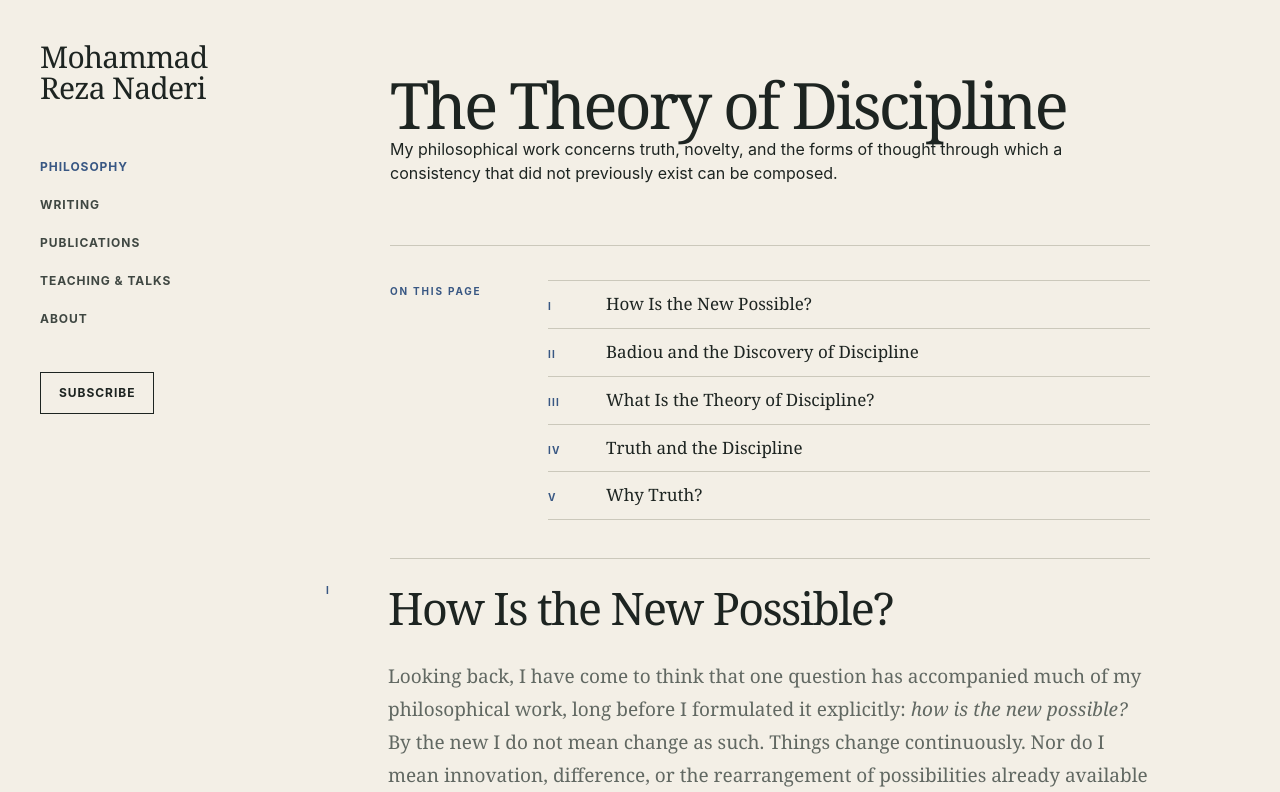
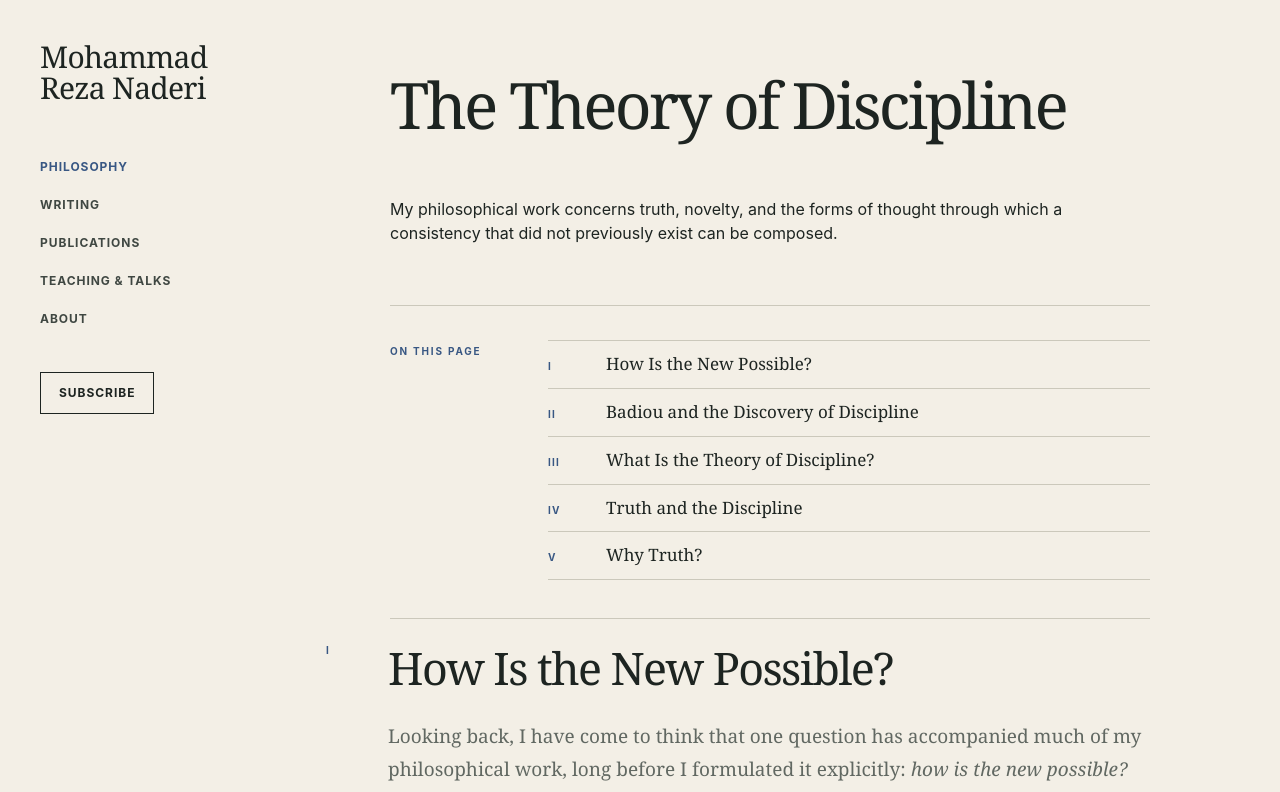
Before and after one commit to mohammad-naderi/mrnaderi.org, a Next.js app: page /philosophy in a window 1280 px wide. Shown: the top 792 px of the page. Built offline with nearby package versions, Linux system fonts and the light colour scheme.

Commit message:
Fix philosophy title and subtitle spacing selector

```diff
--- a/app/philosophy-refinement.css
+++ b/app/philosophy-refinement.css
@@ -152,7 +152,7 @@ main:has(.philosophy-opening) .content-section {
     margin-bottom: 0;
   }
 
-  main:has(.philosophy-opening) .page-intro .page-deck {
+  main:has(.philosophy-opening) .page-intro > p:last-child {
     max-width: 700px;
     margin-top: 0;
     padding-top: 60px;
```
